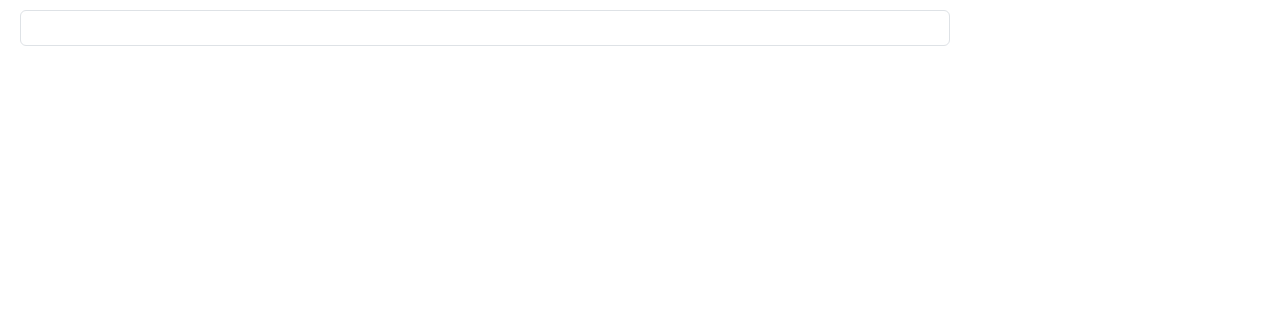
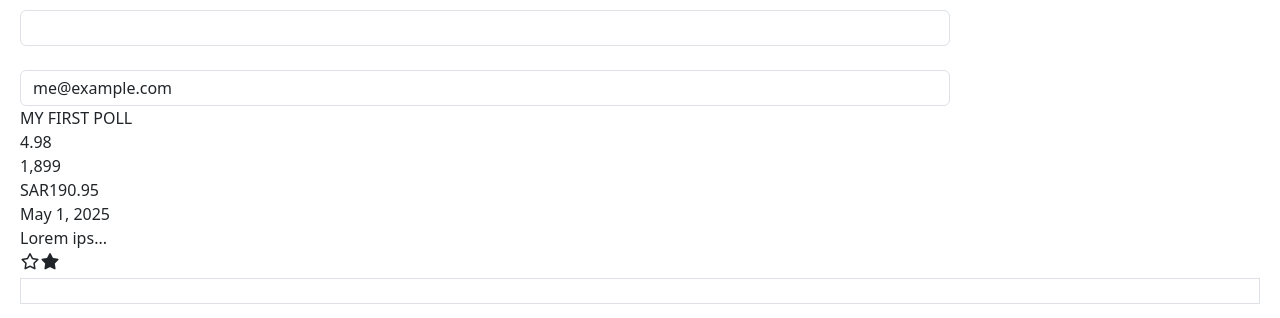
Before and after one commit to Moemen99/Polls-Client, an Angular app: page / in a window 1280 px wide. Shown: the part 764-1082 px from the top of the page. Before the commit the page ends 830 px from the top, so only its background shows below. Built offline with nearby package versions, Linux system fonts and the light colour scheme.

Commit message:
Two way binding pipes custom pipes preposition pipe and favourite star exercise

```diff
--- /dev/null
+++ b/src/app/Pipes/proposition.pipe.ts
@@ -0,0 +1,32 @@
+import { Pipe, PipeTransform } from '@angular/core';
+
+@Pipe({
+  name: 'preposition'
+})
+export class PropositionPipe implements PipeTransform {
+
+  transform(value: string)
+  {
+    if(!value) return null;
+    let words =value.split(" ");
+    for (let i = 0; i < words.length; i++) {
+      let word = words[i];
+      if(this.checkPreposition(word) && i !=0)
+      words[i] = word.toLowerCase();
+      else
+      words[i] =this.toTitleCase(word);
+
+    }
+    return words.join(" ");
+  }
+
+  private checkPreposition(word : string):boolean{
+    let preposition = ["of","the"]
+    return preposition.includes(word.toLowerCase())
+  }
+
+  private toTitleCase(word : string) : string{
+    return word.substring(0,1).toUpperCase() + word.substring(1).toLowerCase()
+  }
+
+}
--- /dev/null
+++ b/src/app/Pipes/summary.pipe.ts
@@ -0,0 +1,18 @@
+import { Pipe,PipeTransform } from "@angular/core";
+
+@Pipe({
+name:'summary'
+})
+
+export class SummaryPipe implements PipeTransform{
+    transform(value: string, limit?:number ) {
+
+        if(!value)
+            return null;
+
+        let actualLimit = limit? limit : 50;
+
+       return value.substring(0,actualLimit) + "...";
+
+    }
+}
--- a/src/app/poll/poll.component.html
+++ b/src/app/poll/poll.component.html
@@ -45,3 +45,45 @@
      <input class=" form-control form-check-input w-75 h-100 mt-4" (keyUp.enter)="GetValue($event)"/>
      <!-- New Way with template Variables -->
      <input #email class=" form-control form-check-input w-75 h-100 mt-4" (keyUp.enter)="GetValueTheNewWay(email.value)"/>
+
+     <!-- Two way data binding the old way -->
+    <!-- <input [value]="emailAddress" class="form-control form-check-input w-75 h-100 mt-4"  (keyUp.enter) = "emailAddress = $event.target.value; bindInputData($event)"> -->
+
+    <!-- Two way data Binding -->
+      <input [(ngModel)]="emailAddress" class="form-control form-check-input w-75 h-100 mt-4"  (keyUp.enter) = "bindInputData($event)">
+
+      <!-- Built in pipes Pipes -->
+       <div>
+        <span>
+            {{poll.title | uppercase}}
+        </span><br>
+                <span>
+            {{poll.rating | number : '1.2-2'}}
+        </span><br>
+                <span>
+            {{poll.voters |number}}
+        </span><br>
+                <span>
+            {{poll.cost | currency :'SAR':'symbol':'3.2-2'}}
+        </span><br>
+        <span>
+            {{poll.releaseDate | date :'longDate'}}
+        </span>
+       </div>
+
+       <div>
+       {{text | summary : 10}}
+       </div>
+
+       <div class="w-100">
+
+        <!-- <i [class]="'fa-'+className+ '  fa-star'" (click)="clickFavourite()"  ></i> -->
+        <i class="fa-star" [class.fa-regular]="!isFavourite" [class.fa-solid]="isFavourite" (click)="clickFavourite()"  ></i>
+        <i class="fa-solid fa-star"></i>
+
+       </div>
+
+       <input type="text" [(ngModel)]="title2" class="w-100 h-100 form-check-input">
+       <div class="mt-5 mb-5">
+        {{title2 | preposition}}
+       </div>
--- a/src/app/poll/poll.component.ts
+++ b/src/app/poll/poll.component.ts
@@ -7,13 +7,26 @@ import { Component } from '@angular/core';
   styleUrls: ['./poll.component.css']
 })
 export class PollComponent {
+   title2:string="";
+  text =` Lorem ipsum dolor sit amet consectetur adipisicing elit. Impedit blanditiis hic ea mollitia magnam earum animi consectetur alias voluptas, veritatis tempora beatae nesciunt tenetur libero necessitatibus vitae quis sed. Doloribus.
+        Lorem ipsum dolor sit amet consectetur adipisicing elit. Numquam optio blanditiis inventore ea illum sed dolorum reiciendis ducimus, dolor illo ex? Laborum error ipsum labore omnis aliquid obcaecati ex pariatur?
+        Lorem ipsum dolor sit amet consectetur adipisicing elit. Omnis, corrupti dolore incidunt veritatis aspernatur odio nisi optio dolorem aliquam saepe sapiente dolorum maiores qui. Saepe dolore facere unde id ea?
+        Lorem ipsum dolor sit amet consectetur, adipisicing elit. Hic nam quidem delectus, corporis excepturi id, fugit eveniet laborum illum repellat, ipsa illo ab optio ad? Architecto dolor quia vel saepe.`
   title = 'Polls Goes Here'
   polls ;
   count ;
   imgUrl='https://images.unsplash.com/photo-1756680969191-a453442682f9?q=80&w=687&auto=format&fit=crop&ixlib=rb-4.1.0&ixid=M3wxMjA3fDB8MHxwaG90by1wYWdlfHx8fGVufDB8fHx8fA%3D%3D'
   colSpan = 2;
   isActive=true;
-  mainColor='pink'
+  mainColor='pink';
+  emailAddress ="me@example.com";
+  poll = {
+    title:"My First Poll",
+    rating:4.9754,
+    voters:1899,
+    releaseDate: new Date(2025,4,1),
+    cost:190.95
+  };
   constructor(pollService : PollService){
     this.polls = pollService.getPolls();
     this.count = this.polls.length
@@ -50,4 +63,18 @@ export class PollComponent {
     console.log(email);
 
   }
+
+  bindInputData($event : any){
+    console.log(this.emailAddress);
+
+  }
+  isFavourite : boolean = false;
+  className ="regular"
+  clickFavourite() {
+    this.isFavourite =!this.isFavourite;
+    // this.className = this.isFavourite? "solid":"regular";
+    console.log('Favourite clicked:', this.isFavourite);
+
+  }
+
 }
```
Also changed, not shown: src/app/app.module.ts (+8 -2 lines), 1 other file (tests, documents, lock files or other folders).
